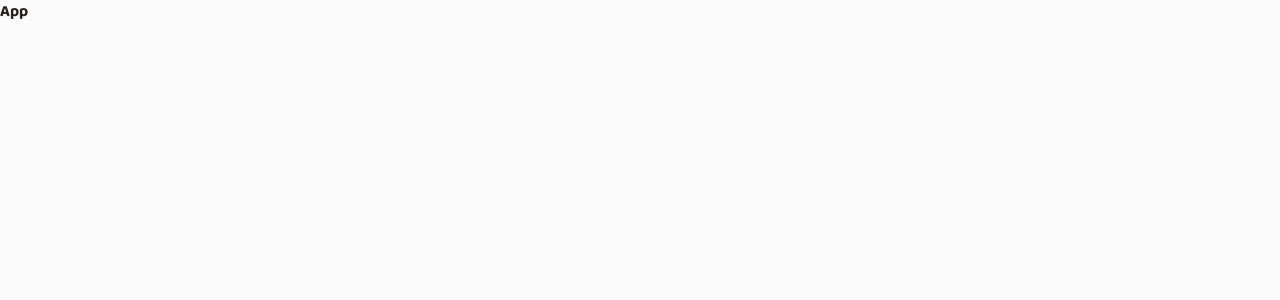
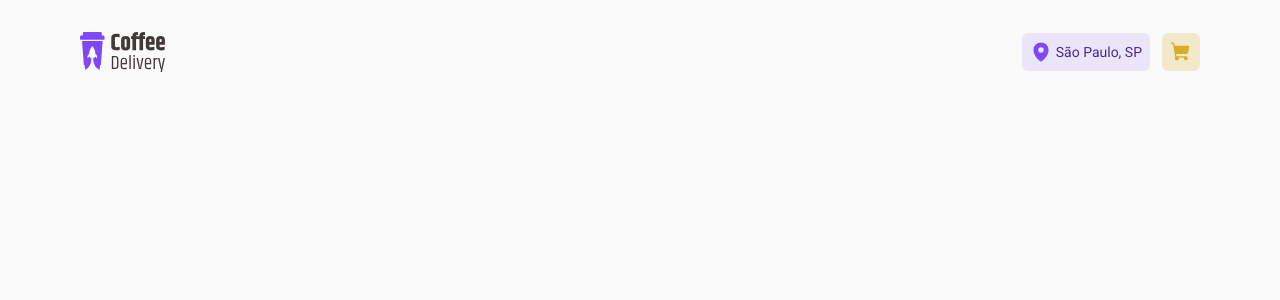
Before and after one commit to MathPSantos/coffee-delivery, a React (Vite) app: page / in a window 1280 px wide. Shown: the top 300 px of the page. Built offline with nearby package versions, Linux system fonts and the light colour scheme.

Commit message:
feat: develop Header component

```diff
--- a/package.json
+++ b/package.json
@@ -9,6 +9,7 @@
     "preview": "vite preview"
   },
   "dependencies": {
+    "phosphor-react": "^1.4.1",
     "react": "^18.2.0",
     "react-dom": "^18.2.0"
   },
--- a/src/App.tsx
+++ b/src/App.tsx
@@ -1,5 +1,7 @@
+import { Header } from "./components/layout/Header";
+
 export function App() {
   return (
-    <h1>App</h1>
+    <Header />
   )
 }
--- /dev/null
+++ b/src/components/layout/Header.tsx
@@ -0,0 +1,22 @@
+import logoImage from "../../assets/logo.svg"
+import { MapPinIcon, ShoppingCartIcon } from "../../shared/icons"
+
+export function Header() {
+  return <header className="w-full px-4">
+    <div className="max-w-container mx-auto py-8 flex justify-between items-center">
+      <img src={logoImage} alt="" />
+
+      <nav>
+        <ul className="flex items-center gap-3">
+          <li className="h-[38px] px-2 text-sm text-purple-700 flex items-center gap-1 bg-purple-100 rounded-md" title="Localização">
+            <MapPinIcon size={22} weight="fill" className="text-purple-500 leading-snug" />
+            São Paulo, SP
+          </li>
+          <li title="Carrinho" className="w-[38px] h-[38px] rounded-md flex items-center justify-center bg-yellow-100 cursor-pointer">
+            <ShoppingCartIcon size={22} weight="fill" className="text-yellow-500" />
+          </li>
+        </ul>
+      </nav>
+    </div>
+  </header>
+}
--- /dev/null
+++ b/src/shared/icons.ts
@@ -0,0 +1 @@
+export { MapPin as MapPinIcon, ShoppingCart as ShoppingCartIcon } from 'phosphor-react'
--- a/tailwind.config.cjs
+++ b/tailwind.config.cjs
@@ -28,6 +28,9 @@ module.exports = {
       fontFamily: {
         sans: "Roboto, sans-serif",
         display: "'Baloo 2', cursive",
+      },
+      maxWidth: {
+        "container": "1120px"
       }
     },
   },
```
Also changed, not shown: 1 other file (tests, documents, lock files or other folders).
